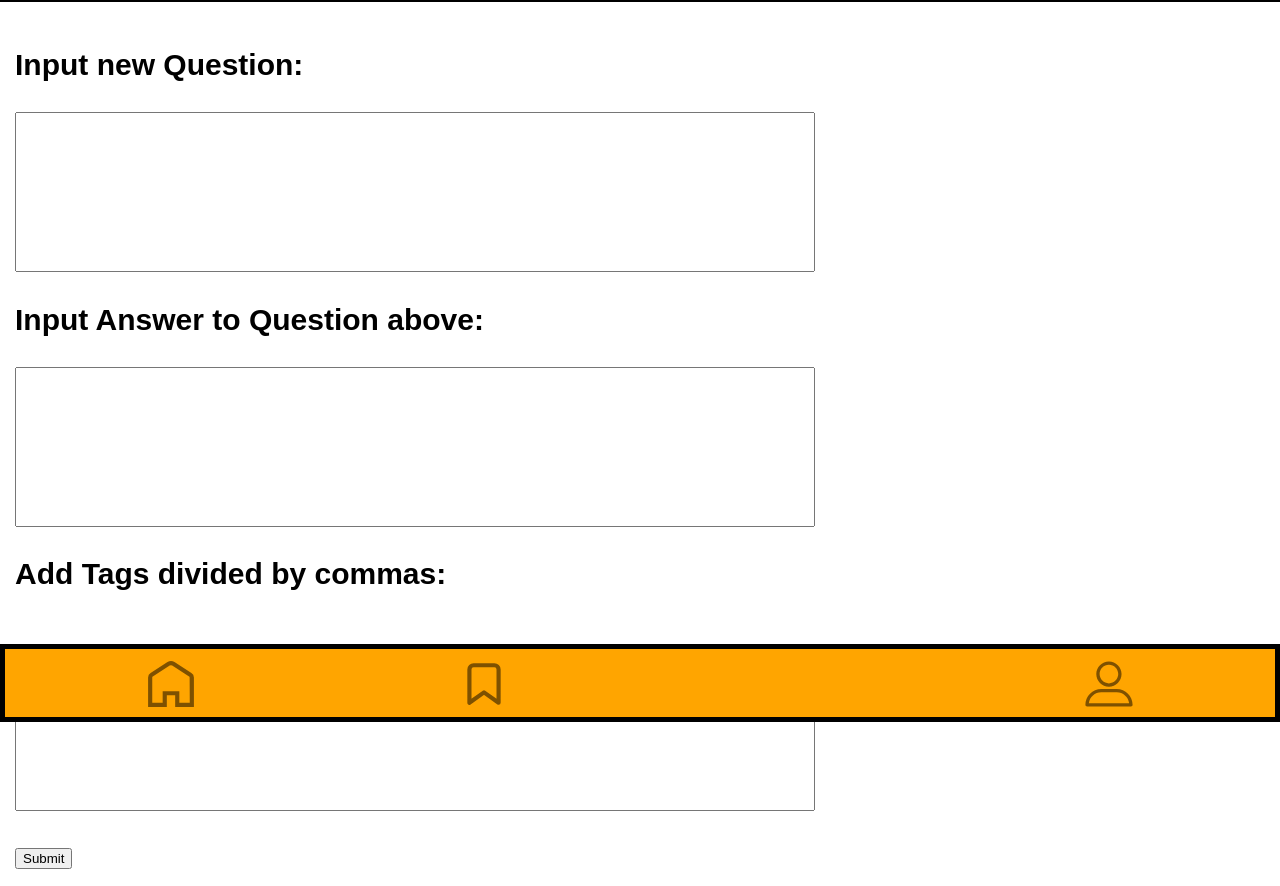
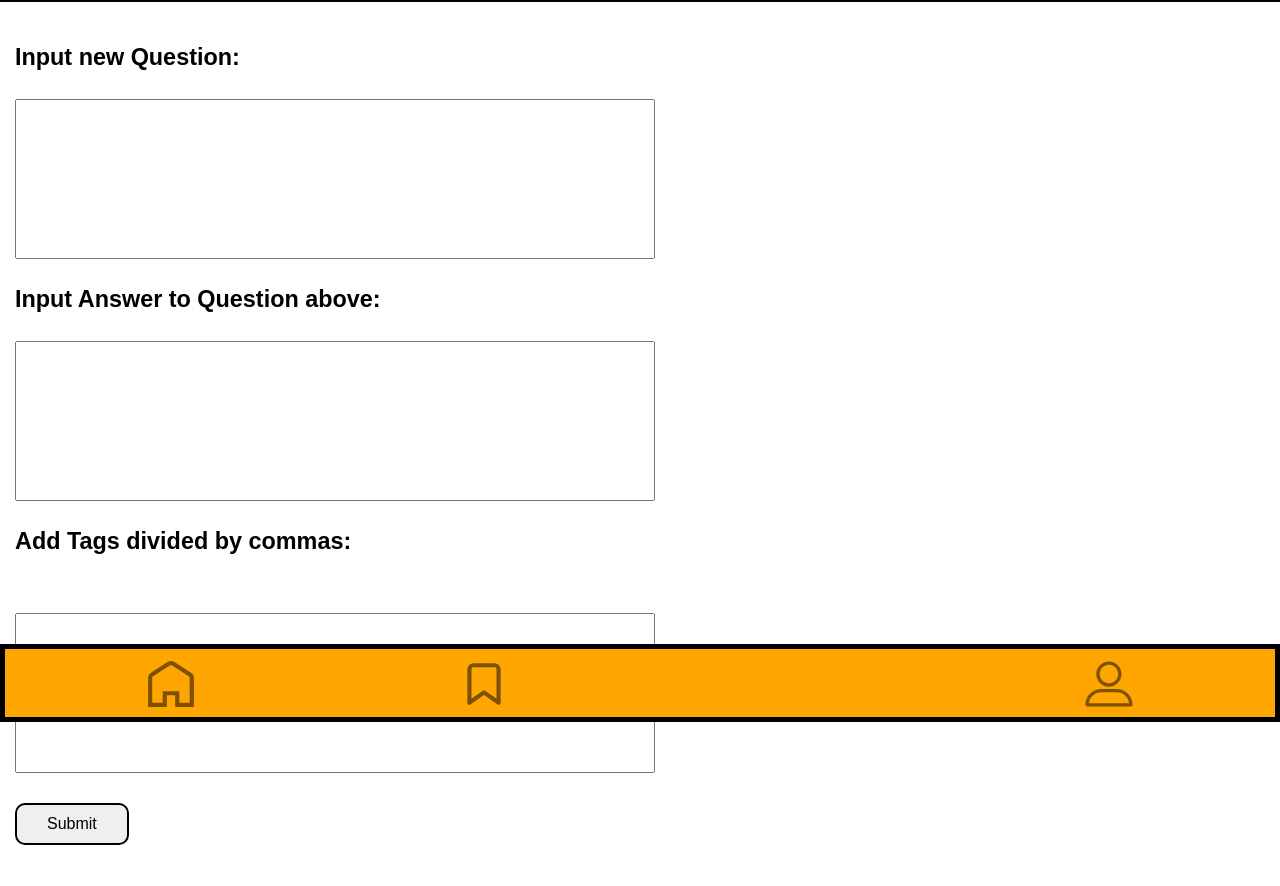
Before and after one commit to LukasKurpiela/Quiz-App-2021, a website built with Vite: page create_new.html in a window 1280 px wide. Shown: the part 78-964 px from the top of the page. After the commit the page ends 938 px from the top, so only its background shows below. Built offline with nearby package versions, Linux system fonts and the light colour scheme.

Commit message:
Changes in Profile and Create - Buttons

```diff
--- a/CSS/utility.css
+++ b/CSS/utility.css
@@ -28,6 +28,9 @@
 
 .grid__content {
   padding: 15px;
+  /* display: flex;
+  flex-direction: column;
+  justify-content: center; */
 }
 
 .grid__wrapper {
@@ -42,10 +45,16 @@
   box-shadow: rgba(0, 0, 0, 0.24) 0px 3px 8px;
   display: grid;
   grid-gap: 10px;
-  /* grid-template-columns: repeat(4, 160px);
-  grid-template-rows: repeat(4, 150px); */
+  grid-template-columns: repeat(1fr);
+  grid-template-rows: repeat(1fr);
   justify-content: space-between;
 }
+
+/* @media (min-width: 850px) {
+  .grid__wrapper {
+    grid-template-columns: repeat(2, 1fr);
+  }
+} */
 
 .grid__wrapper--bookmark {
   position: absolute;
@@ -222,12 +231,18 @@
 }
 
 .button__style {
+  border-radius: 10px;
+  border-style: solid;
+  padding: 10px 30px;
+  text-align: center;
+  text-decoration: none;
+  font-size: 16px;
   display: flex;
   justify-content: space-around;
 }
 
 /* Create new Questions: */
 .question__input {
-  width: 50rem;
+  width: 40rem;
   height: 10rem;
 }
--- a/create_new.html
+++ b/create_new.html
@@ -27,17 +27,17 @@
     </header>
 
     <main class="grid__content">
-      <h2>Input new Question:</h2>
+      <h3>Input new Question:</h3>
       <input type="text" class="question__input" />
       <br />
-      <h2>Input Answer to Question above:</h2>
+      <h3>Input Answer to Question above:</h3>
       <input type="text" class="question__input" />
-      <h2>Add Tags divided by commas:</h2>
+      <h3>Add Tags divided by commas:</h3>
       <br />
       <input type="text" class="question__input" />
       <br />
       <br />
-      <input type="button" value="Submit" class="button-style" />
+      <input type="button" value="Submit" class="button__style" />
     </main>
 
     <footer>
```
Also changed, not shown: profile.html (+2 -1 lines).
